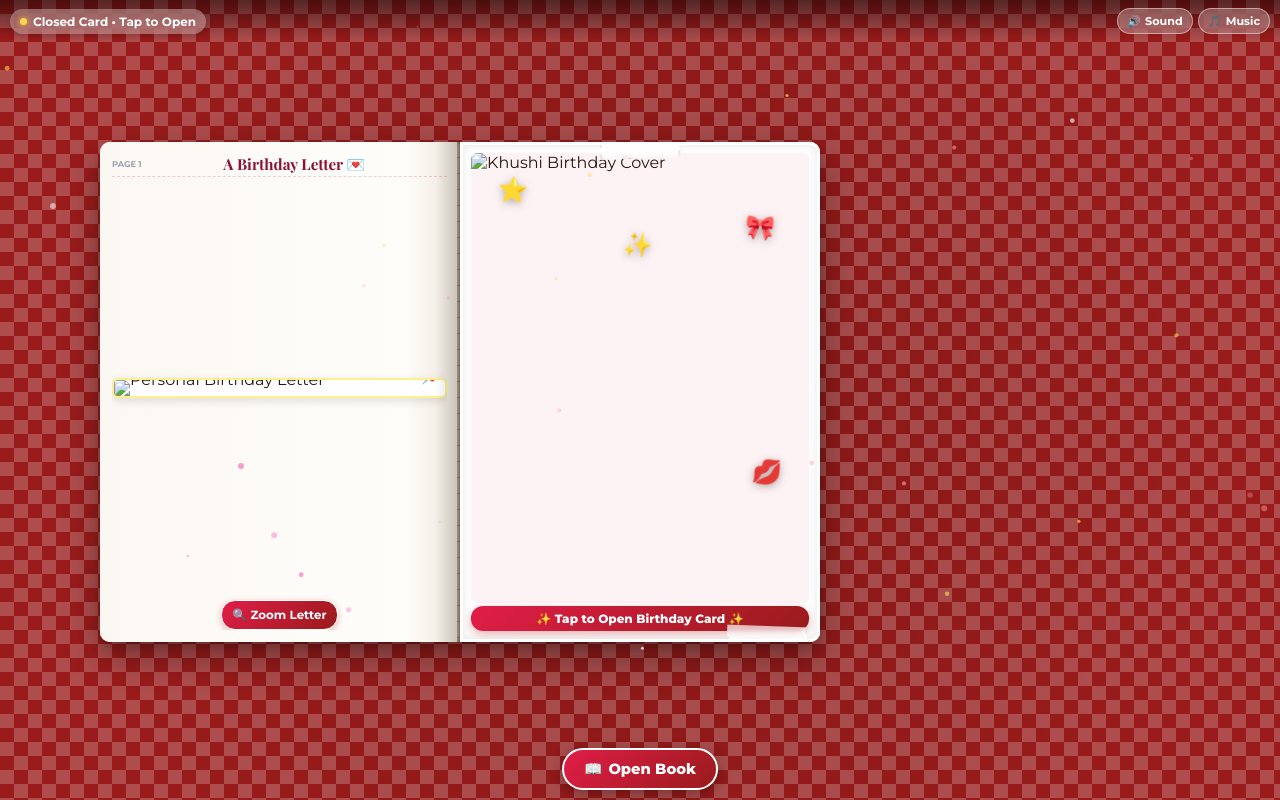
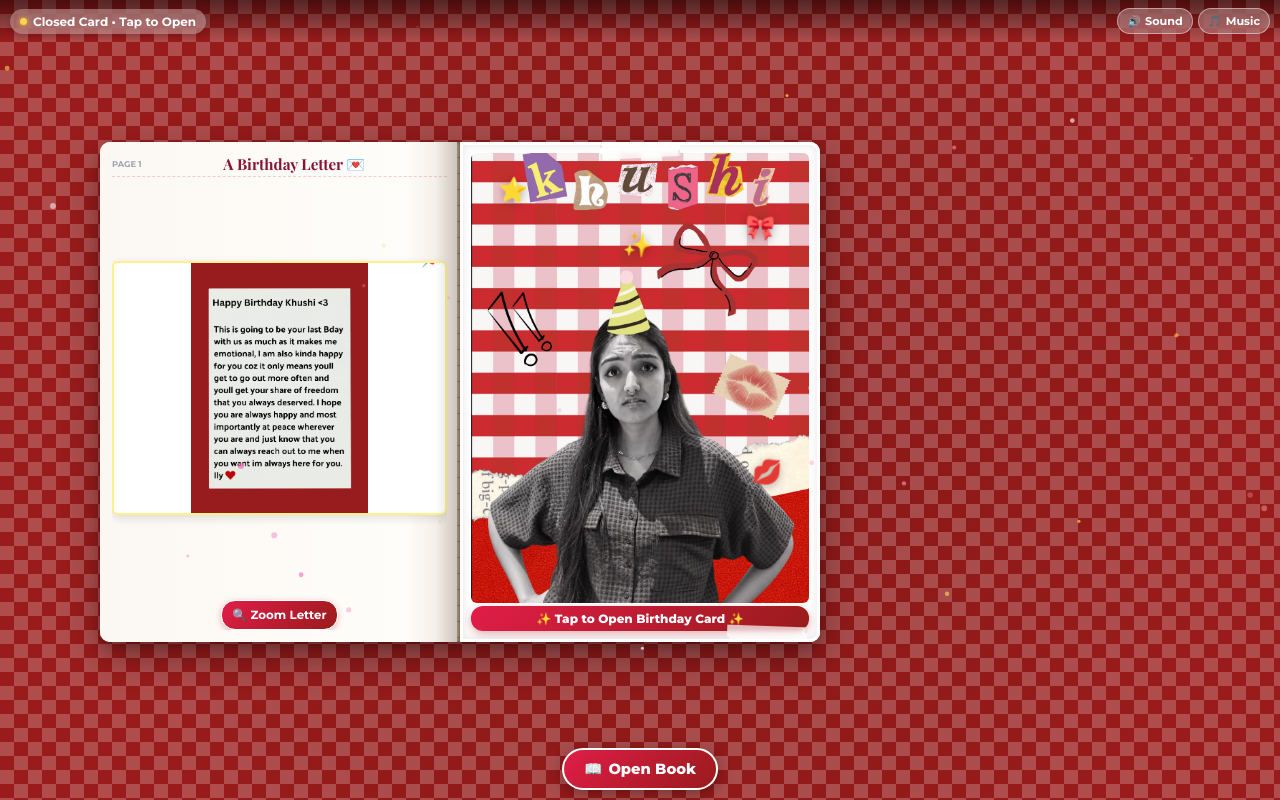
Before and after one commit to manyapatel1445-jpg/khushii-birthday, a plain HTML site: page index.html in a window 1280 px wide. Both pictures are taken after a click on the button "✉️ Read Letter". Drawn offline with nearby package versions, Linux system fonts and the light colour scheme; a web font is replaced by a local one.

Commit message:
Add files via upload

```diff
--- a/index.html
+++ b/index.html
@@ -57,7 +57,7 @@
                 <!-- Envelope Cover State -->
                 <div class="envelope-view" id="envelopeView">
                   <div class="img-frame">
-                    <img src="./Screenshot%202026-09-11%20184154.png" alt="Envelope" class="page-asset-img" draggable="false">
+                    <img src="envelope.png" alt="Envelope" class="page-asset-img" draggable="false">
                     <div class="heart-seal-btn" id="sealBtn" title="Click to Read Letter">
                       <span class="seal-heart">💖</span>
                       <span class="seal-prompt">OPEN</span>
@@ -69,7 +69,7 @@
                 <div class="letter-view hidden" id="letterView">
                   <div class="img-frame pin-frame">
                     <span class="paper-pin">📌</span>
-                    <img src="./Screenshot%202026-09-11%20184220.png" alt="Personal Birthday Letter" class="page-asset-img" draggable="false">
+                    <img src="letter.png" alt="Personal Birthday Letter" class="page-asset-img" draggable="false">
                   </div>
                 </div>
               </div>
@@ -104,7 +104,7 @@
               <!-- Cake & Candle Interactive Stage -->
               <div class="cake-interactive-box">
                 <div class="img-frame cake-frame">
-                  <img src="./Screenshot%202026-09-11%20184206.png" alt="Birthday Cake" class="page-asset-img" id="cakeImage" draggable="false">
+                  <img src="cake.png" alt="Birthday Cake" class="page-asset-img" id="cakeImage" draggable="false">
 
                   <!-- Candle Hotspots (Aligned with wicks in screenshot) -->
                   <div class="candle-hotspot candle-1" data-candle="1" id="candle-1" title="Tap flame to blow">
@@ -163,7 +163,7 @@
             <div class="tape-strip top-tape"></div>
 
             <div class="cover-image-box">
-              <img src="./Screenshot%202026-09-11%20183400.png" alt="Khushi Birthday Cover" class="cover-asset-img" draggable="false">
+              <img src="cover.png" alt="Khushi Birthday Cover" class="cover-asset-img" draggable="false">
 
               <!-- Floating stickers -->
               <div class="sticker hat-sparkle">✨</div>
@@ -215,7 +215,7 @@
     <div class="letter-modal-dialog pop-in">
       <button class="modal-close-x" id="letterCloseXBtn" type="button" aria-label="Close Letter">✕</button>
       <div class="letter-modal-pin">📌</div>
-      <img src="./Screenshot%202026-09-11%20184220.png" alt="Personal Birthday Letter Full View" class="letter-modal-img" draggable="false">
+      <img src="letter.png" alt="Personal Birthday Letter Full View" class="letter-modal-img" draggable="false">
       <button class="primary-btn" id="letterModalBackBtn" type="button">
         <span>‹ Back to Book 📖</span>
       </button>
@@ -230,7 +230,7 @@
       <h2 class="modal-title">Happy Birthday Khushi! ❤️</h2>
 
       <div class="modal-polaroid">
-        <img src="./Screenshot%202026-09-11%20183400.png" alt="Khushi" class="modal-img">
+        <img src="cover.png" alt="Khushi" class="modal-img">
         <p class="polaroid-text">Keep shining always! ✨</p>
       </div>
 
```
